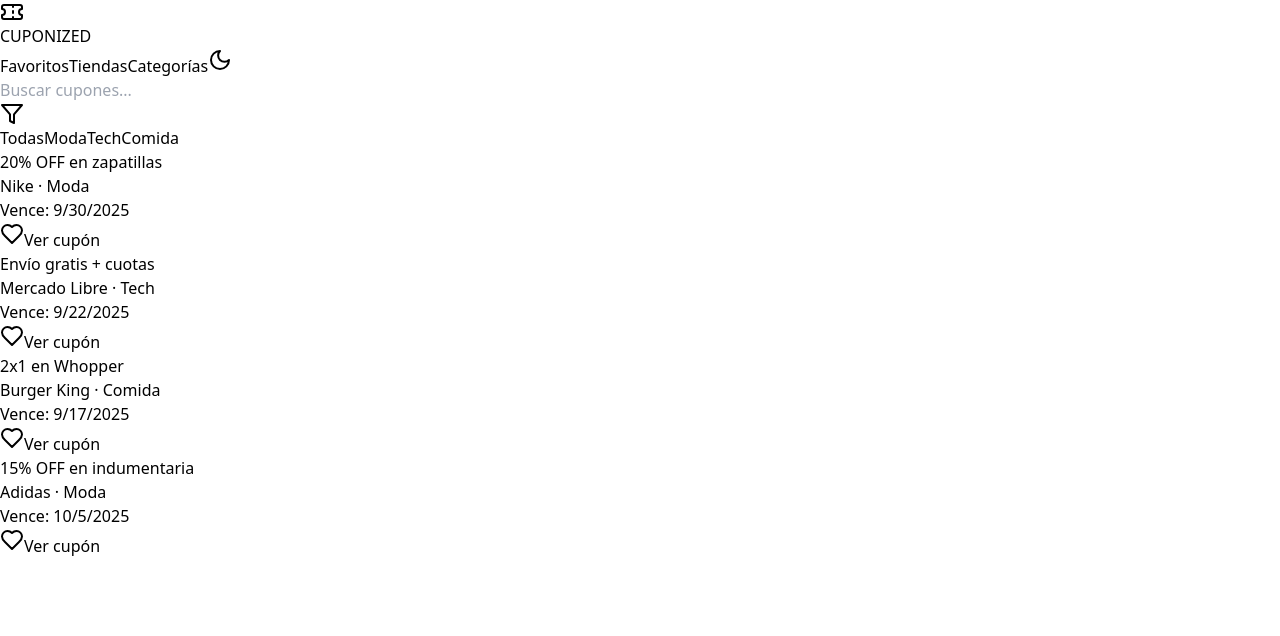
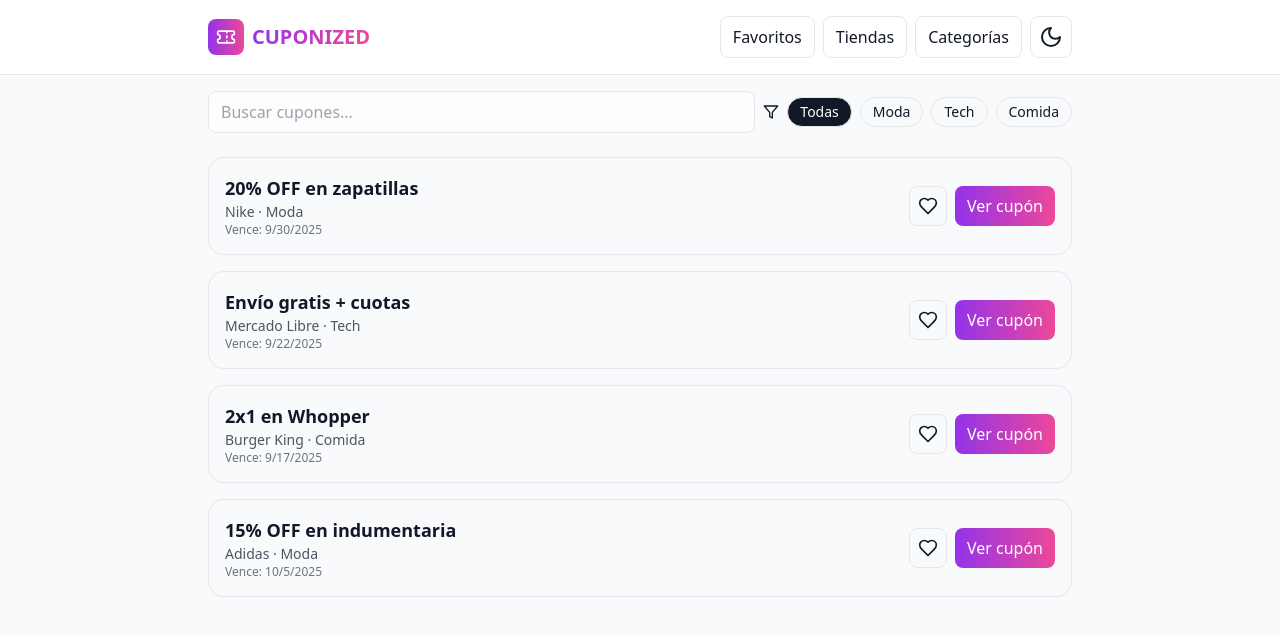
Before and after one commit to CUPONIZED/cuponized, a Next.js app: page / in a window 1280 px wide. Shown: the top 636 px of the page. Built offline with nearby package versions, Linux system fonts and the light colour scheme.

Commit message:
Create tailwind.config.js

```diff
--- /dev/null
+++ b/tailwind.config.js
@@ -0,0 +1,9 @@
+/** @type {import('tailwindcss').Config} */
+module.exports = {
+  darkMode: 'class',
+  content: ['./app/**/*.{ts,tsx}', './components/**/*.{ts,tsx}'],
+  theme: {
+    extend: {},
+  },
+  plugins: [],
+};
```
